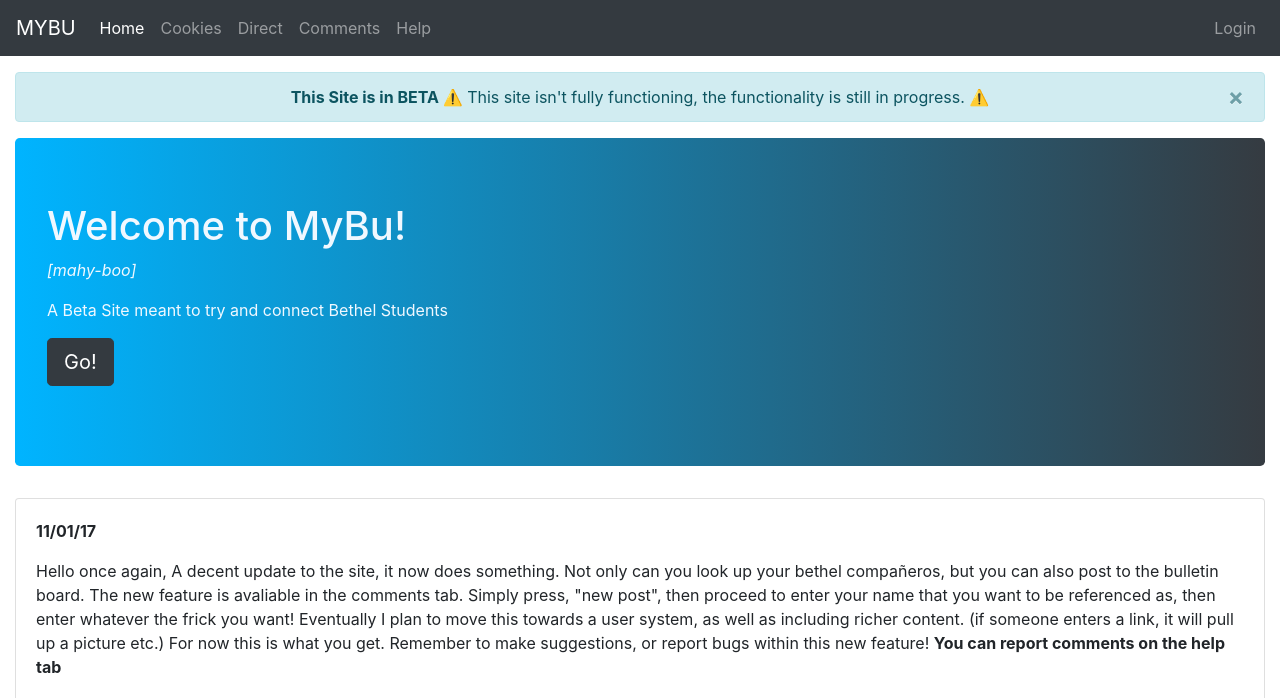
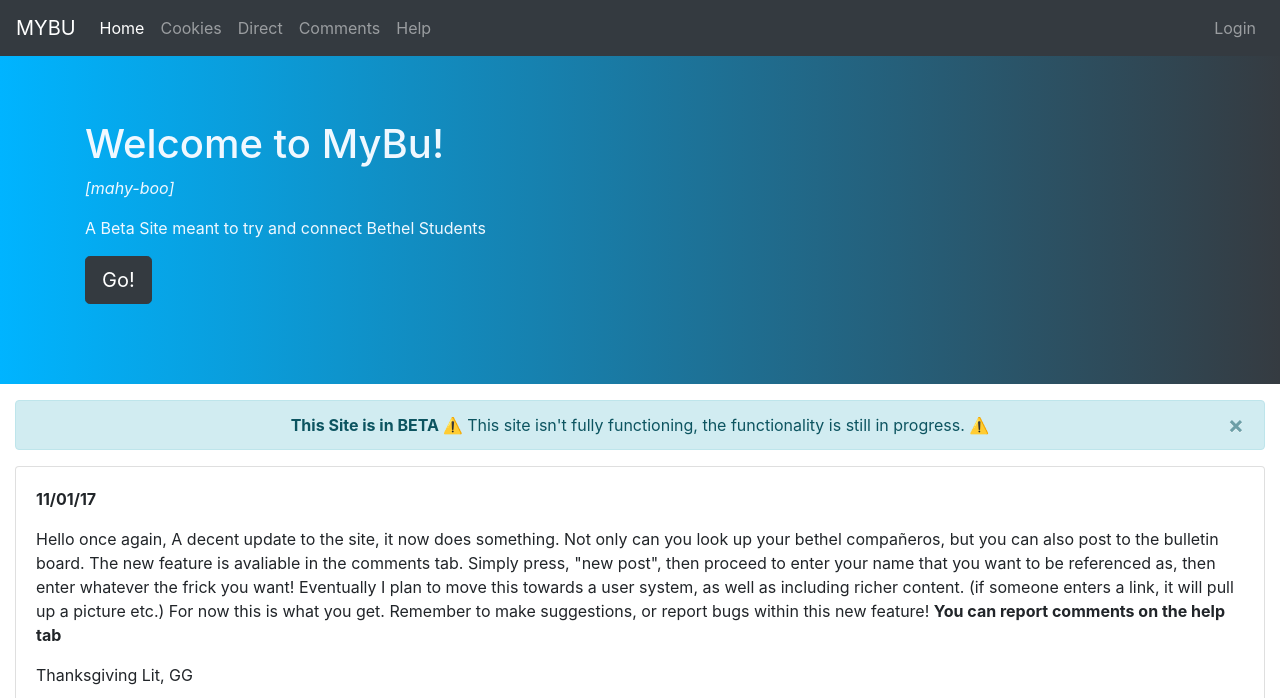
Before and after one commit to gruntygap/MyBuDirectory, a Flask app: page / in a window 1280 px wide. Shown: the top 698 px of the page. Run offline with Flask 2, Linux system fonts and the light colour scheme; some libraries are stand-ins or nearby versions.

Commit message:
Fixing up some HTML
- Fixed JumboTron (Fluid Version in-place)
- Refactored some of the base
- removed trash warnings from login page
- Fixed Error that could occur when logged in user tries accessing the
login page
- Gives Generic error for failed login attempt

```diff
--- a/app/templates/base.html
+++ b/app/templates/base.html
@@ -23,9 +23,6 @@
 </head>
 
 <body>
-
-<div id="page-content-wrapper">
-    <div class="car"></div>
 <nav class="navbar navbar-expand-md navbar-dark bg-dark sticky-top">
     <a class="navbar-brand" href="/">MYBU</a>
     <button class="navbar-toggler" type="button" data-toggle="collapse" data-target="#mainNavbarToggle"
@@ -75,6 +72,10 @@
         </ul>
     </div>
 </nav>
+{% block banner %}
+    <!-- Where the banner of the templates go -->
+{% endblock %}
+<div id="page-content-wrapper">
     <div class="container-fluid">
         <div class="alert alert-info alert-dismissible fade show" role="alert"
              style="text-align: center; margin: 1rem 0 1rem 0;">
--- a/app/templates/index.html
+++ b/app/templates/index.html
@@ -1,11 +1,21 @@
 {% extends "base.html" %}
+{% block banner %}
+    <style>
+        .jumbotron {
+            margin-bottom: 1rem;
+        }
+    </style>
+    <div class="jumbotron jumbotron-fluid"
+         style="background: linear-gradient(to right, #00b4ff , #353b41); color: aliceblue;">
+        <div class="container">
+            <h1>Welcome to MyBu!</h1>
+            <p><i>[mahy-boo]</i></p>
+            <p>A Beta Site meant to try and connect Bethel Students</p>
+            <p><a class="btn btn-dark btn-lg" href="/connect" role="button">Go!</a></p>
+        </div>
+    </div>
+{% endblock %}
 {% block content %}
-    <div class="jumbotron" style="background: linear-gradient(to right, #00b4ff , #353b41); color: aliceblue;">
-        <h1>Welcome to MyBu!</h1>
-        <p><i>[mahy-boo]</i></p>
-        <p>A Beta Site meant to try and connect Bethel Students</p>
-        <p><a class="btn btn-dark btn-lg" href="/connect" role="button">Go!</a></p>
-    </div>
     <div class="card">
         <div class="card-body">
             <p><b>11/01/17</b></p>
```
Also changed, not shown: app/login.py (+11 -6 lines), app/templates/login.html (+10 -7 lines). Lines whose indentation alone changed are shown as unchanged.
